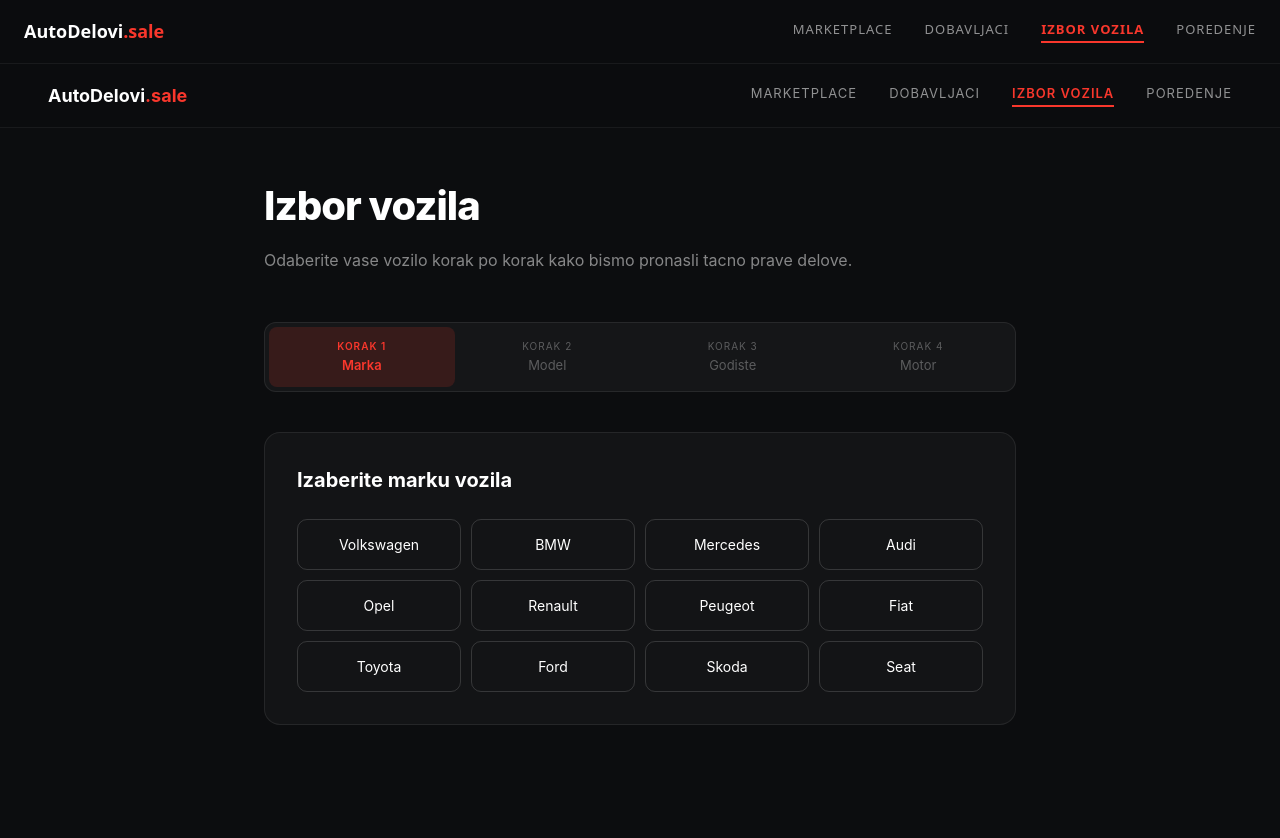
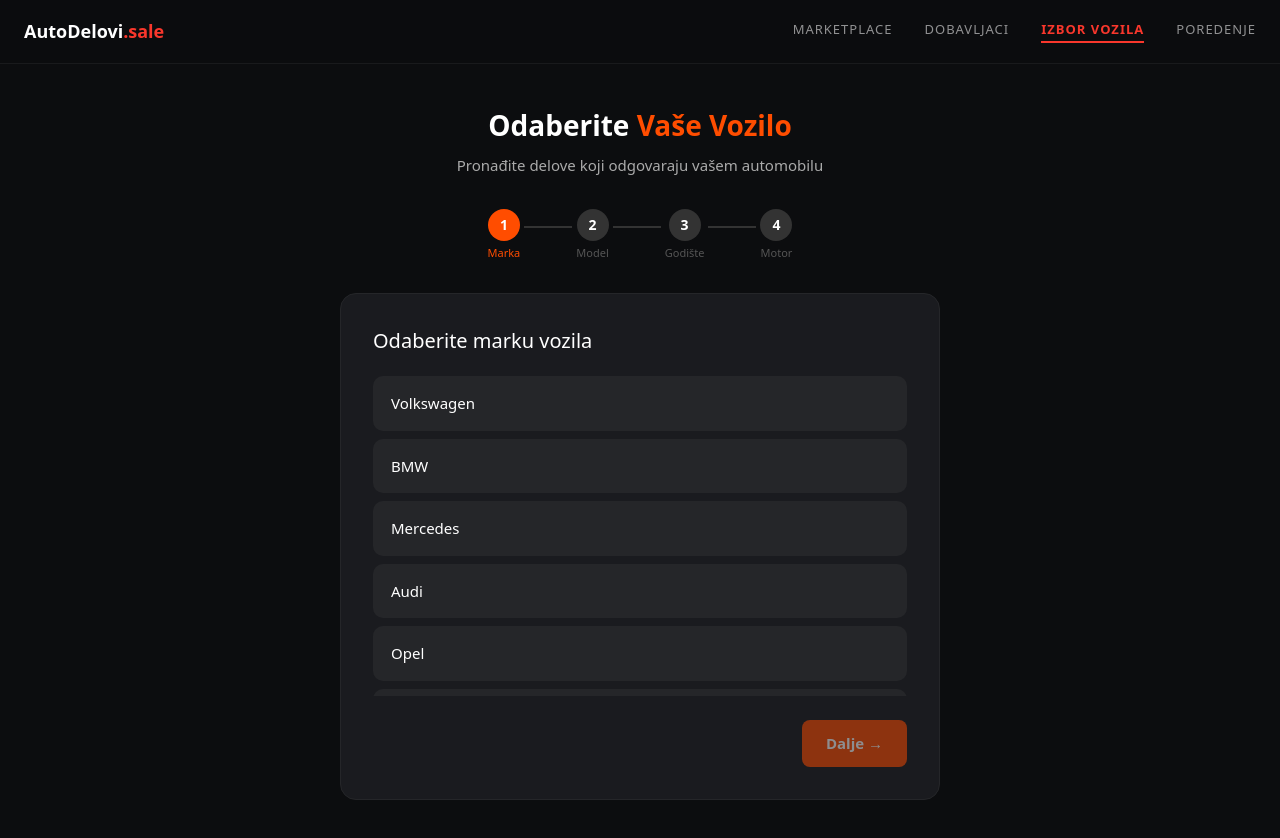
Before and after one commit to pantos12/autodelovi, a Next.js app: page /vehicle-selection in a window 1280 px wide. Shown: the top 838 px of the page. Built offline with nearby package versions, Linux system fonts and the light colour scheme.

Commit message:
Update page.tsx

```diff
--- a/app/vehicle-selection/page.tsx
+++ b/app/vehicle-selection/page.tsx
@@ -1,155 +1,140 @@
 'use client';
 import { useState } from 'react';
 import { useRouter } from 'next/navigation';
-import Link from 'next/link';
-import { vehicleMakes, getModels, getEngines, getYears } from '../lib/data';
+import { vehicleData, getModels, getEngines, getYears } from '../lib/data';
 
-type Step = 1 | 2 | 3 | 4;
+const steps = ['Marka', 'Model', 'Godište', 'Motor'];
 
 export default function VehicleSelection() {
   const router = useRouter();
-  const [step, setStep] = useState<Step>(1);
+  const [step, setStep] = useState(0);
   const [make, setMake] = useState('');
   const [model, setModel] = useState('');
   const [year, setYear] = useState('');
   const [engine, setEngine] = useState('');
 
-  const models = getModels(make);
-  const engines = getEngines(make, model);
+  const makes = Object.keys(vehicleData);
+  const models = make ? getModels(make) : [];
+  const engines = make && model ? getEngines(make, model) : [];
   const years = getYears();
 
-  function handleSearch() {
+  const handleSearch = () => {
     const params = new URLSearchParams();
     if (make) params.set('make', make);
     if (model) params.set('model', model);
     if (year) params.set('year', year);
     if (engine) params.set('engine', engine);
     router.push('/marketplace?' + params.toString());
-  }
+  };
 
-  const stepLabels = ['Marka', 'Model', 'Godiste', 'Motor'];
-  const stepValues = [make, model, year, engine];
+  const canProceed = () => {
+    if (step === 0) return !!make;
+    if (step === 1) return !!model;
+    if (step === 2) return !!year;
+    return !!engine;
+  };
 
-  const cardStyle = (active: boolean, selected: boolean, value: string): React.CSSProperties => ({
-    padding: '14px 20px',
-    borderRadius: '10px',
-    border: '1px solid',
-    borderColor: selected ? '#f9372c' : active ? 'rgba(255,255,255,0.15)' : 'rgba(255,255,255,0.07)',
-    background: selected ? 'rgba(249,55,44,0.1)' : 'transparent',
-    color: selected ? '#f9372c' : active ? '#fff' : 'rgba(255,255,255,0.5)',
-    cursor: active ? 'pointer' : 'default',
-    fontSize: '14px',
-    fontWeight: selected ? 600 : 400,
-    transition: 'all 0.15s',
-  });
+  const s = {
+    page: { background: '#0c0d0f', minHeight: '100vh', padding: '40px 16px' } as React.CSSProperties,
+    container: { maxWidth: '600px', margin: '0 auto' } as React.CSSProperties,
+    card: { background: '#1a1b1f', borderRadius: '16px', padding: '32px', border: '1px solid #252629' } as React.CSSProperties,
+    stepBtn: (active: boolean, done: boolean): React.CSSProperties => ({
+      width: '32px', height: '32px', borderRadius: '50%', border: 'none', cursor: 'pointer',
+      background: done ? '#22c55e' : active ? '#ff4d00' : '#333',
+      color: '#fff', fontWeight: 700, fontSize: '14px',
+    }),
+    optionBtn: (selected: boolean): React.CSSProperties => ({
+      width: '100%', padding: '14px 16px', background: selected ? '#ff4d00' : '#252629',
+      border: selected ? '2px solid #ff4d00' : '2px solid transparent',
+      borderRadius: '10px', color: '#fff', cursor: 'pointer', textAlign: 'left', fontSize: '15px',
+      fontWeight: selected ? 600 : 400, marginBottom: '8px',
+    }),
+    navBtn: (primary: boolean): React.CSSProperties => ({
+      padding: '12px 24px', background: primary ? '#ff4d00' : '#333',
+      border: 'none', borderRadius: '8px', color: '#fff', cursor: 'pointer',
+      fontSize: '15px', fontWeight: 600, opacity: primary && !canProceed() ? 0.5 : 1,
+    }),
+  };
+
+  const renderOptions = (items: string[], selected: string, onSelect: (v: string) => void) => (
+    <div style={{ maxHeight: '320px', overflowY: 'auto' }}>
+      {items.map(item => (
+        <button key={item} style={s.optionBtn(selected === item)} onClick={() => onSelect(item)}>
+          {item}
+        </button>
+      ))}
+    </div>
+  );
+
+  const getStepContent = () => {
+    if (step === 0) return renderOptions(makes, make, v => { setMake(v); setModel(''); setEngine(''); });
+    if (step === 1) return renderOptions(models, model, v => { setModel(v); setEngine(''); });
+    if (step === 2) return renderOptions(years, year, setYear);
+    if (step === 3) return renderOptions(engines, engine, setEngine);
+    return null;
+  };
 
   return (
-    <div style={{ background: '#0c0d0f', minHeight: '100vh', color: '#fff', fontFamily: 'Inter, sans-serif' }}>
-      <nav style={{ display: 'flex', alignItems: 'center', justifyContent: 'space-between', padding: '0 48px', height: '64px', borderBottom: '1px solid rgba(255,255,255,0.06)', background: 'rgba(12,13,15,0.95)', position: 'sticky', top: 0, zIndex: 50 }}>
-        <Link href="/" style={{ textDecoration: 'none' }}>
-          <span style={{ fontSize: '18px', fontWeight: 700, color: '#fff' }}>AutoDelovi<span style={{ color: '#f9372c' }}>.sale</span></span>
-        </Link>
-        <div style={{ display: 'flex', gap: '32px' }}>
-          <Link href="/marketplace" style={{ color: 'rgba(255,255,255,0.55)', fontSize: '13px', letterSpacing: '1px', textDecoration: 'none' }}>MARKETPLACE</Link>
-          <Link href="/suppliers" style={{ color: 'rgba(255,255,255,0.55)', fontSize: '13px', letterSpacing: '1px', textDecoration: 'none' }}>DOBAVLJACI</Link>
-          <Link href="/vehicle-selection" style={{ color: '#f9372c', fontWeight: 600, fontSize: '13px', letterSpacing: '1px', textDecoration: 'none', borderBottom: '2px solid #f9372c', paddingBottom: '2px' }}>IZBOR VOZILA</Link>
-          <Link href="/comparison" style={{ color: 'rgba(255,255,255,0.55)', fontSize: '13px', letterSpacing: '1px', textDecoration: 'none' }}>POREDENJE</Link>
-        </div>
-      </nav>
-
-      <div style={{ maxWidth: '800px', margin: '0 auto', padding: '48px 24px' }}>
-        <div style={{ marginBottom: '48px' }}>
-          <h1 style={{ fontSize: '40px', fontWeight: 800, letterSpacing: '-1px', marginBottom: '12px' }}>Izbor vozila</h1>
-          <p style={{ color: 'rgba(255,255,255,0.5)', lineHeight: 1.6 }}>Odaberite vase vozilo korak po korak kako bismo pronasli tacno prave delove.</p>
+    <div style={s.page}>
+      <div style={s.container}>
+        <div style={{ textAlign: 'center', marginBottom: '32px' }}>
+          <h1 style={{ color: '#fff', fontSize: '28px', fontWeight: 800, marginBottom: '8px' }}>
+            Odaberite <span style={{ color: '#ff4d00' }}>Vaše Vozilo</span>
+          </h1>
+          <p style={{ color: '#aaa', fontSize: '15px' }}>Pronađite delove koji odgovaraju vašem automobilu</p>
         </div>
 
-        {/* Step progress */}
-        <div style={{ display: 'flex', gap: '0', marginBottom: '40px', background: 'rgba(255,255,255,0.04)', borderRadius: '12px', padding: '4px', border: '1px solid rgba(255,255,255,0.08)' }}>
-          {stepLabels.map((label, i) => {
-            const stepNum = (i + 1) as Step;
-            const isActive = step === stepNum;
-            const isCompleted = stepValues[i] !== '';
-            return (
-              <button key={i} onClick={() => { if (i === 0 || stepValues[i-1]) setStep(stepNum); }} style={{ flex: 1, padding: '12px 8px', borderRadius: '8px', border: 'none', background: isActive ? 'rgba(249,55,44,0.15)' : 'transparent', color: isActive ? '#f9372c' : isCompleted ? 'rgba(255,255,255,0.7)' : 'rgba(255,255,255,0.3)', fontSize: '13px', fontWeight: isActive ? 600 : 400, cursor: 'pointer', transition: 'all 0.15s' }}>
-                <div style={{ fontSize: '10px', marginBottom: '2px', letterSpacing: '1px', textTransform: 'uppercase' }}>Korak {i+1}</div>
-                <div>{isCompleted && !isActive ? stepValues[i] : label}</div>
-              </button>
-            );
-          })}
+        {/* Step indicator */}
+        <div style={{ display: 'flex', alignItems: 'center', justifyContent: 'center', marginBottom: '32px', gap: '0' }}>
+          {steps.map((s_label, i) => (
+            <div key={i} style={{ display: 'flex', alignItems: 'center' }}>
+              <div style={{ display: 'flex', flexDirection: 'column', alignItems: 'center', gap: '4px' }}>
+                <button style={s.stepBtn(i === step, i < step)} onClick={() => i < step && setStep(i)}>
+                  {i < step ? '✓' : i + 1}
+                </button>
+                <span style={{ color: i === step ? '#ff4d00' : i < step ? '#22c55e' : '#555', fontSize: '11px' }}>{s_label}</span>
+              </div>
+              {i < steps.length - 1 && (
+                <div style={{ width: '48px', height: '2px', background: i < step ? '#22c55e' : '#333', margin: '0 4px 16px' }} />
+              )}
+            </div>
+          ))}
         </div>
 
-        {/* Step content */}
-        <div style={{ background: 'rgba(255,255,255,0.03)', border: '1px solid rgba(255,255,255,0.08)', borderRadius: '16px', padding: '32px' }}>
-          {step === 1 && (
-            <div>
-              <h2 style={{ fontSize: '20px', fontWeight: 700, marginBottom: '24px' }}>Izaberite marku vozila</h2>
-              <div style={{ display: 'grid', gridTemplateColumns: 'repeat(auto-fill, minmax(160px, 1fr))', gap: '10px' }}>
-                {vehicleMakes.map(m => (
-                  <button key={m} onClick={() => { setMake(m); setModel(''); setEngine(''); setStep(2); }} style={cardStyle(true, make === m, m)}>
-                    {m}
-                  </button>
-                ))}
-              </div>
-            </div>
-          )}
-          {step === 2 && (
-            <div>
-              <h2 style={{ fontSize: '20px', fontWeight: 700, marginBottom: '24px' }}>Izaberite model — <span style={{ color: '#f9372c' }}>{make}</span></h2>
-              <div style={{ display: 'grid', gridTemplateColumns: 'repeat(auto-fill, minmax(200px, 1fr))', gap: '10px' }}>
-                {models.map(m => (
-                  <button key={m} onClick={() => { setModel(m); setEngine(''); setStep(3); }} style={cardStyle(true, model === m, m)}>
-                    {m}
-                  </button>
-                ))}
-              </div>
-              <button onClick={() => setStep(1)} style={{ marginTop: '20px', background: 'none', border: 'none', color: 'rgba(255,255,255,0.4)', cursor: 'pointer', fontSize: '13px' }}>← Nazad</button>
-            </div>
-          )}
-          {step === 3 && (
-            <div>
-              <h2 style={{ fontSize: '20px', fontWeight: 700, marginBottom: '24px' }}>Izaberite godiste — <span style={{ color: '#f9372c' }}>{make} {model}</span></h2>
-              <div style={{ display: 'grid', gridTemplateColumns: 'repeat(auto-fill, minmax(100px, 1fr))', gap: '10px' }}>
-                {years.map(y => (
-                  <button key={y} onClick={() => { setYear(y); setStep(4); }} style={cardStyle(true, year === y, y)}>
-                    {y}
-                  </button>
-                ))}
-              </div>
-              <button onClick={() => setStep(2)} style={{ marginTop: '20px', background: 'none', border: 'none', color: 'rgba(255,255,255,0.4)', cursor: 'pointer', fontSize: '13px' }}>← Nazad</button>
-            </div>
-          )}
-          {step === 4 && (
-            <div>
-              <h2 style={{ fontSize: '20px', fontWeight: 700, marginBottom: '24px' }}>Izaberite motor — <span style={{ color: '#f9372c' }}>{make} {model} {year}</span></h2>
-              <div style={{ display: 'grid', gridTemplateColumns: 'repeat(auto-fill, minmax(220px, 1fr))', gap: '10px', marginBottom: '28px' }}>
-                {engines.map(e => (
-                  <button key={e} onClick={() => setEngine(e)} style={cardStyle(true, engine === e, e)}>
-                    {e}
-                  </button>
-                ))}
-              </div>
-              <div style={{ display: 'flex', gap: '12px', paddingTop: '20px', borderTop: '1px solid rgba(255,255,255,0.07)' }}>
-                <button onClick={handleSearch} style={{ flex: 1, background: '#f9372c', color: '#fff', border: 'none', padding: '14px', borderRadius: '10px', fontSize: '14px', fontWeight: 700, cursor: 'pointer', letterSpacing: '0.5px' }}>
-                  Nadji delove za {make} {model}
-                </button>
-                <button onClick={() => setStep(3)} style={{ background: 'none', border: '1px solid rgba(255,255,255,0.15)', color: 'rgba(255,255,255,0.5)', padding: '14px 20px', borderRadius: '10px', fontSize: '13px', cursor: 'pointer' }}>← Nazad</button>
-              </div>
-            </div>
-          )}
+        {/* Card */}
+        <div style={s.card}>
+          <h2 style={{ color: '#fff', fontSize: '20px', marginBottom: '20px' }}>
+            {step === 0 && 'Odaberite marku vozila'}
+            {step === 1 && `Odaberite model za ${make}`}
+            {step === 2 && 'Odaberite godište'}
+            {step === 3 && 'Odaberite motor'}
+          </h2>
+          {getStepContent()}
+          <div style={{ display: 'flex', justifyContent: 'space-between', marginTop: '24px' }}>
+            {step > 0 ? (
+              <button style={s.navBtn(false)} onClick={() => setStep(s => s - 1)}>← Nazad</button>
+            ) : <div />}
+            {step < 3 ? (
+              <button style={s.navBtn(true)} disabled={!canProceed()} onClick={() => setStep(s => s + 1)}>
+                Dalje →
+              </button>
+            ) : (
+              <button style={s.navBtn(true)} disabled={!canProceed()} onClick={handleSearch}>
+                🔍 Nađi delove
+              </button>
+            )}
+          </div>
         </div>
 
         {/* Summary */}
         {(make || model || year || engine) && (
-          <div style={{ marginTop: '24px', background: 'rgba(255,255,255,0.03)', border: '1px solid rgba(255,255,255,0.08)', borderRadius: '12px', padding: '16px 20px', display: 'flex', gap: '16px', flexWrap: 'wrap', alignItems: 'center' }}>
-            <span style={{ fontSize: '11px', color: 'rgba(255,255,255,0.35)', textTransform: 'uppercase', letterSpacing: '1px' }}>Odabrano:</span>
-            {[make, model, year, engine].filter(Boolean).map((v, i) => (
-              <span key={i} style={{ fontSize: '13px', color: '#fff', background: 'rgba(255,255,255,0.07)', padding: '4px 12px', borderRadius: '20px' }}>{v}</span>
-            ))}
-            {make && model && (
-              <button onClick={handleSearch} style={{ marginLeft: 'auto', background: '#f9372c', color: '#fff', border: 'none', padding: '8px 20px', borderRadius: '8px', fontSize: '12px', fontWeight: 600, cursor: 'pointer' }}>
-                Trazi delove →
-              </button>
-            )}
+          <div style={{ marginTop: '20px', background: '#1a1b1f', borderRadius: '12px', padding: '16px', border: '1px solid #333' }}>
+            <p style={{ color: '#aaa', fontSize: '13px', marginBottom: '8px' }}>Vaš izbor:</p>
+            <div style={{ display: 'flex', gap: '8px', flexWrap: 'wrap' }}>
+              {[make, model, year, engine].filter(Boolean).map((v, i) => (
+                <span key={i} style={{ background: '#ff4d00', color: '#fff', padding: '4px 10px', borderRadius: '6px', fontSize: '13px' }}>{v}</span>
+              ))}
+            </div>
           </div>
         )}
       </div>
```
